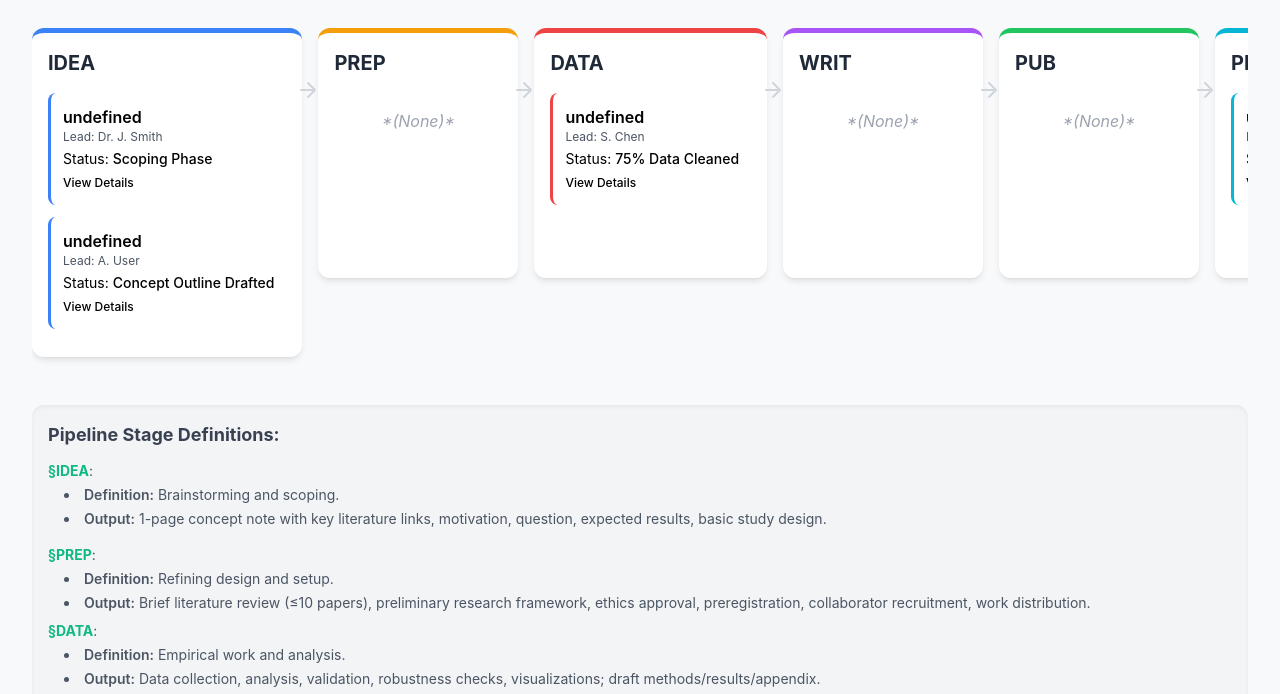
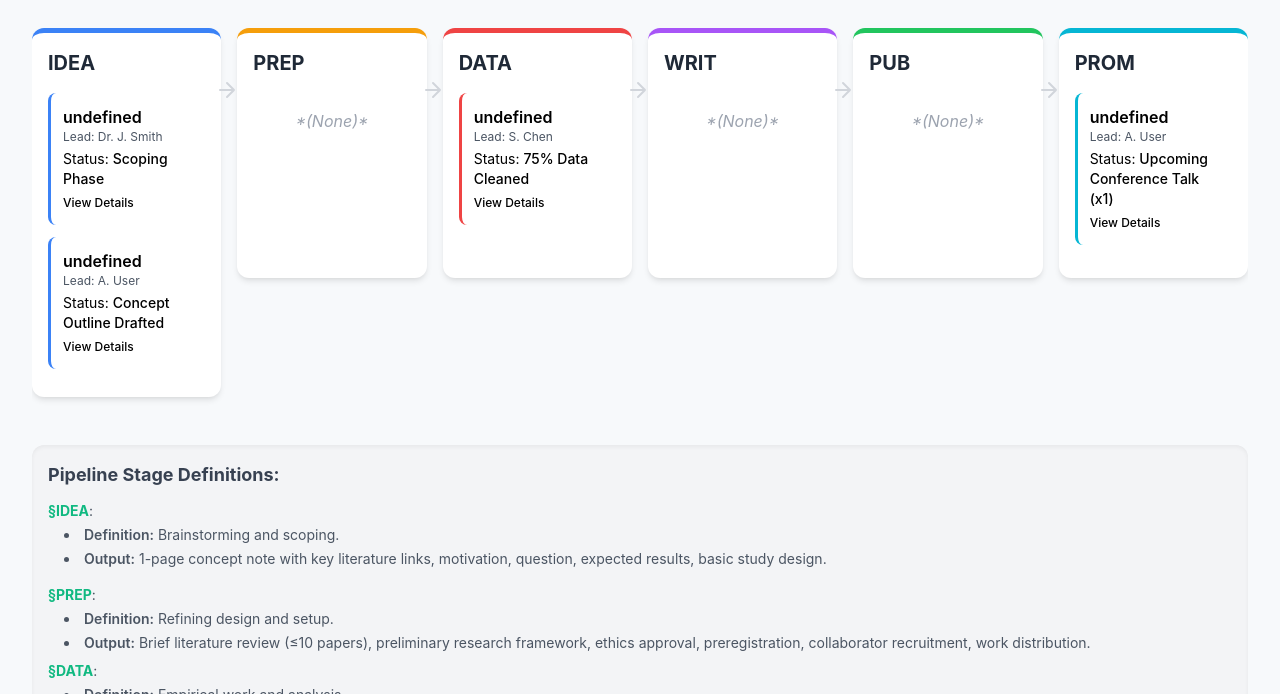
Before and after one commit to calvinchengyx/research_hub, a plain HTML site: page index.html in a window 1280 px wide. Shown: the part 76-770 px from the top of the page. Drawn offline with nearby package versions, Linux system fonts and the light colour scheme.

Commit message:
fixed the float stage block width issue

```diff
--- a/index.html
+++ b/index.html
@@ -39,7 +39,9 @@
         }
 
         .pipeline-wrapper {
-            min-width: 200px;
+            /* Updated to use flex properties for fluid width */
+            flex-grow: 1;
+            flex-basis: calc(16.666% - 1rem); /* Base size for 6 blocks + gaps */
             flex-shrink: 0;
             position: relative;
         }
```
